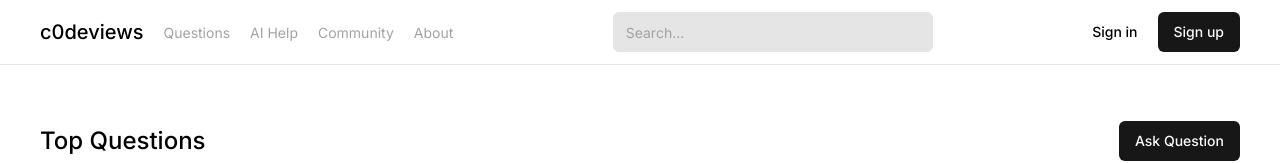
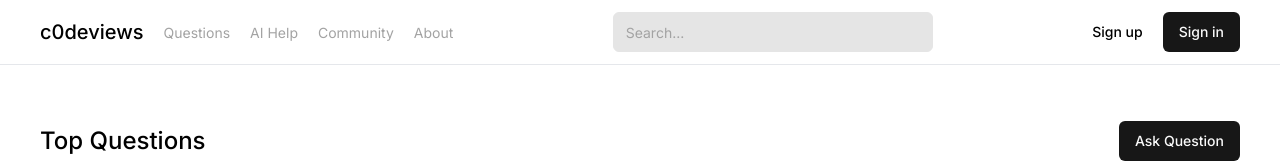
Before and after one commit to felipeB21/c0deviews, a Next.js app in the folder frontend/: page / in a window 1280 px wide. Shown: the top 163 px of the page. Built offline with nearby package versions, Linux system fonts and the light colour scheme; no server answers.

Commit message:
fixed sign in if user was created with google

```diff
--- a/frontend/src/app/(pages)/page.tsx
+++ b/frontend/src/app/(pages)/page.tsx
@@ -84,7 +84,7 @@ export default function Home() {
                         className="text-xl text-sky-500"
                         href={`/questions/${post.slug}`}
                       >
-                        {post.title}
+                        <h3>{post.title}</h3>
                       </Link>
                       <div className="flex items-center gap-2">
                         <Link
--- a/frontend/src/components/alter-session.tsx
+++ b/frontend/src/components/alter-session.tsx
@@ -181,11 +181,11 @@ export default function AlterSession() {
         </DropdownMenu>
       ) : (
         <div className="flex items-center gap-5">
-          <Link href={"/login"} className="text-sm font-medium">
+          <Link href={"/register"} className="text-sm font-medium">
+            Sign up
+          </Link>
+          <Link href={"/login"} className={buttonVariants()}>
             Sign in
-          </Link>
-          <Link href={"/register"} className={buttonVariants()}>
-            Sign up
           </Link>
         </div>
       )}
--- a/frontend/src/components/main-skeleton.tsx
+++ b/frontend/src/components/main-skeleton.tsx
@@ -2,7 +2,7 @@ import { Separator } from "./ui/separator";
 import { Skeleton } from "./ui/skeleton";
 
 export default function MainSkeleton() {
-  const skeletons = Array.from({ length: 10 }, (_, index) => index); // Create an array of 10 elements
+  const skeletons = Array.from({ length: 10 }, (_, index) => index);
 
   return (
     <>
--- a/frontend/src/components/post.tsx
+++ b/frontend/src/components/post.tsx
@@ -163,7 +163,7 @@ export default function PostComponent({
   return (
     <div>
       <div>
-        <h3 className="text-2xl font-medium">{data.title}</h3>
+        <h1 className="text-2xl font-medium">{data.title}</h1>
 
         <div className="mt-2 mb-3 flex items-center justify-between">
           <div className="text-sm text-neutral-400 flex items-center gap-5">
```
Also changed, not shown: 1 other file (tests, documents, lock files or other folders).
